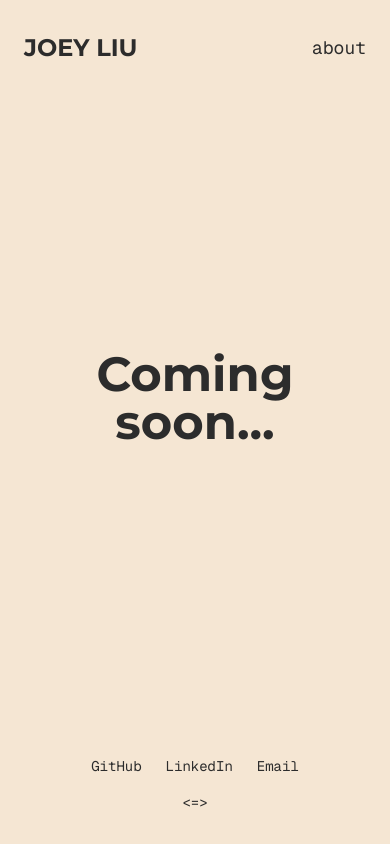
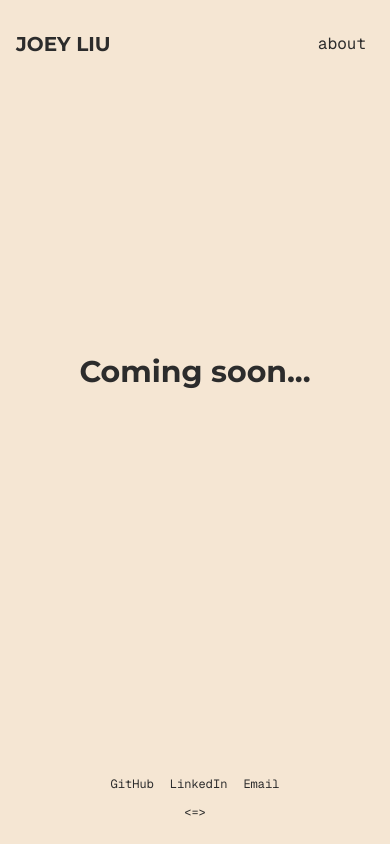
Before and after one commit to joeyqliu/joeyqliu.github.io, a Next.js app: page /about in a window 390 px wide. Built offline with nearby package versions, Linux system fonts and the light colour scheme.

Commit message:
fix some issues with spacing on the header

```diff
--- a/src/app/about/page.tsx
+++ b/src/app/about/page.tsx
@@ -6,34 +6,38 @@ export default function About() {
   return (
     <div className="min-h-screen flex flex-col">
       {/* Header */}
-      <header className="w-full px-6 py-8">
+      <header className="w-full px-4 sm:px-6 py-6 sm:py-8">
         <div className="flex justify-between items-center">
-          <Link href="/" className="text-2xl font-bold">
+          <Link href="/" className="text-xl sm:text-2xl font-bold z-50">
             JOEY LIU
           </Link>
-          <span className="text-lg font-[family-name:var(--font-geist-mono)]">
+          <span
+            className="text-base sm:text-lg font-[family-name:var(--font-geist-mono)] hover:text-white transition-colors duration-150 cursor-pointer p-2 z-50"
+          >
             about
           </span>
         </div>
       </header>
 
       {/* Main Content */}
-      <main className="flex-grow flex flex-col items-center justify-center px-6">
-        <h1 className="text-5xl font-bold text-center mb-6">
-          Coming soon...
-        </h1>
+      <main className="flex-grow flex flex-col items-center justify-center px-4 sm:px-6 -mt-20 sm:-mt-40">
+        <div className="flex flex-col items-center">
+          <h1 className="text-3xl sm:text-5xl font-bold text-center mb-4 sm:mb-6">
+            Coming soon...
+          </h1>
+        </div>
       </main>
 
       {/* Footer */}
-      <footer className="w-full py-8 mt-auto">
-        <div className="max-w-2xl mx-auto px-6">
-          <div className="flex flex-col items-center gap-4">
-            <div className="flex justify-center items-center gap-6 font-[family-name:var(--font-geist-mono)] text-sm">
-              <a href="https://github.com/joeyqliu">GitHub</a>
-              <a href="https://linkedin.com/in/joeyqliu">LinkedIn</a>
-              <a href="mailto:joeyqliu@gmail.com">Email</a>
+      <footer className="w-full py-6 sm:py-8 mt-auto">
+        <div className="max-w-2xl mx-auto px-4 sm:px-6">
+          <div className="flex flex-col items-center gap-3 sm:gap-4">
+            <div className="flex justify-center items-center gap-4 sm:gap-6 font-[family-name:var(--font-geist-mono)] text-xs sm:text-sm">
+              <Link href="https://github.com/joeyqliu" target="_blank" className="z-50">GitHub</Link>
+              <Link href="https://linkedin.com/in/joeyqliu" target="_blank" className="z-50">LinkedIn</Link>
+              <Link href="mailto:joeyqliu@gmail.com" className="z-50">Email</Link>
             </div>
-            <span className="font-[family-name:var(--font-geist-mono)] text-sm">
+            <span className="font-[family-name:var(--font-geist-mono)] text-xs sm:text-sm">
               &lt;=&gt;
             </span>
           </div>
```
